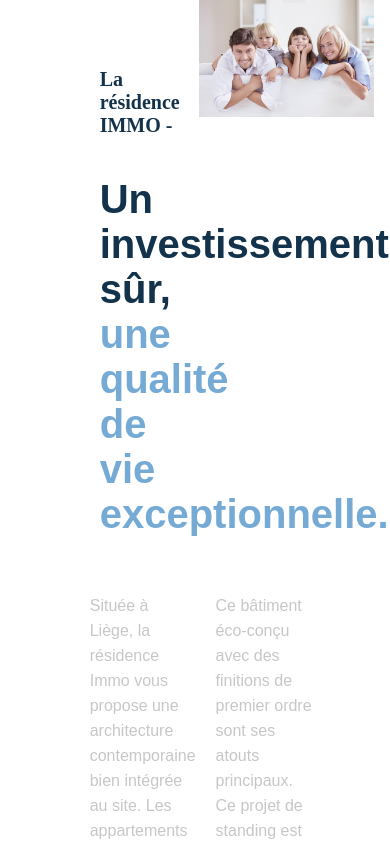
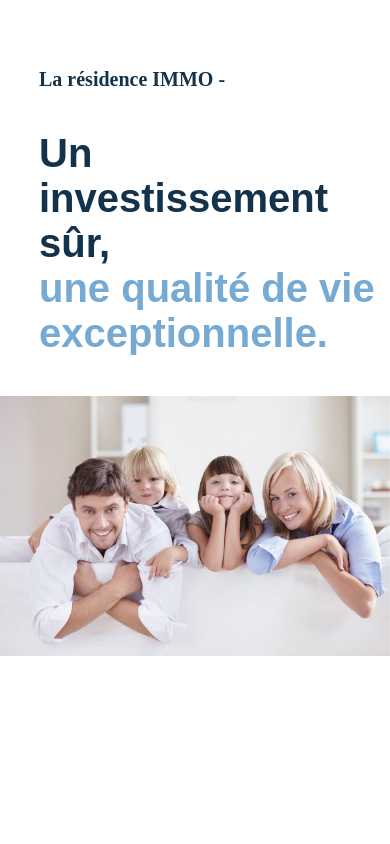
Before and after one commit to MeloScav/Projet_ChImmo, a plain HTML site: page index.html in a window 390 px wide. Shown: the top 844 px of the page. Drawn offline with Linux system fonts and the light colour scheme.

Commit message:
ajouts mob

```diff
--- a/style.css
+++ b/style.css
@@ -78,8 +78,7 @@ p{
   grid-column-end: 2;
 }
 
-
-
+/*       Bloc total du texte avec les colonnes          */
 #blocColonne{
     grid-area: 3/1/5/6;   /* Position dans la grille  */
 }
@@ -116,7 +115,7 @@ p{
   margin-top: 0px;
   padding-top:0px;
 }
-
+/*            Couleur des titres          */
 .titreFonce{
     color: #13324B;
 }
@@ -162,3 +161,84 @@ p{
     text-decoration: none;
     color: #75AAD5;
 }
+
+/*              Adaptation GSM                   */
+@media screen and (max-width: 720px){
+    #blocTotal{
+        width: 100%;
+        height: 50%;
+        margin: 0 auto;
+
+  /*  display: grid;
+      grid-template-columns: 1fr 1fr 1.1fr 0.9fr;
+      grid-template-rows: 1fr 1fr 1fr 1fr 1fr 1fr 1fr 1fr 1fr 1fr 1fr 1fr;*/
+
+      /*grid-template-areas: "titres titres titres titres" "titres titres titres titres"
+                          "Image Image Image Image" "Image Image Image Image" "Image Image Image Image" "Image Image Image Image"
+                          "texte texte texte texte" "texte texte texte texte" "texte texte texte texte" "texte texte texte texte" "texte texte texte texte"
+                          "plus plus plus plus"; */
+
+
+
+      /*  display: grid;
+        grid-template-columns: 1fr 1fr 1fr 1fr;
+        grid-template-rows: 1.4fr 1.5fr 1.1fr 1.3fr 1fr 1fr 0.7fr 0.5fr;
+        grid-template-areas: "titre titre titre titre"
+                            "Image Image Image Image"
+                            "Image Image Image Image"
+                            "Image Image Image Image"
+                            "texte texte texte texte"
+                            "texte texte texte texte"
+                            "texte texte texte texte"
+                            "plus plus plus plus";   */
+
+
+          display: grid;
+          grid-template-columns: 1fr 1fr 1fr 1fr;
+          grid-template-rows: 1fr 1.5fr 1fr 0.5fr;
+          grid-template-areas: "titre titre titre titre"
+                                "Image Image Image Image"
+                                "texte texte texte texte"
+                                "plus plus plus plus";
+
+      }
+
+      .titres {
+          /*grid-area: titres;*/
+
+          grid-area: titre;
+
+          padding-left: 10%;
+        }
+
+      .imageFamille {
+          grid-area: Image;
+          z-index: 1;
+          position: relative;
+
+          width: 100%;
+          height: auto;
+
+      }
+
+
+
+      .blocColonne {
+          grid-area: texte;
+          position: relative;
+        }
+
+      .texteColonne{
+          align-self: end;
+          z-index: 1;
+          position: relative;
+
+          display:block;
+
+          width: 85%;
+
+      }
+
+      #enSavoirPlus { grid-area: plus; }
+
+}
```
